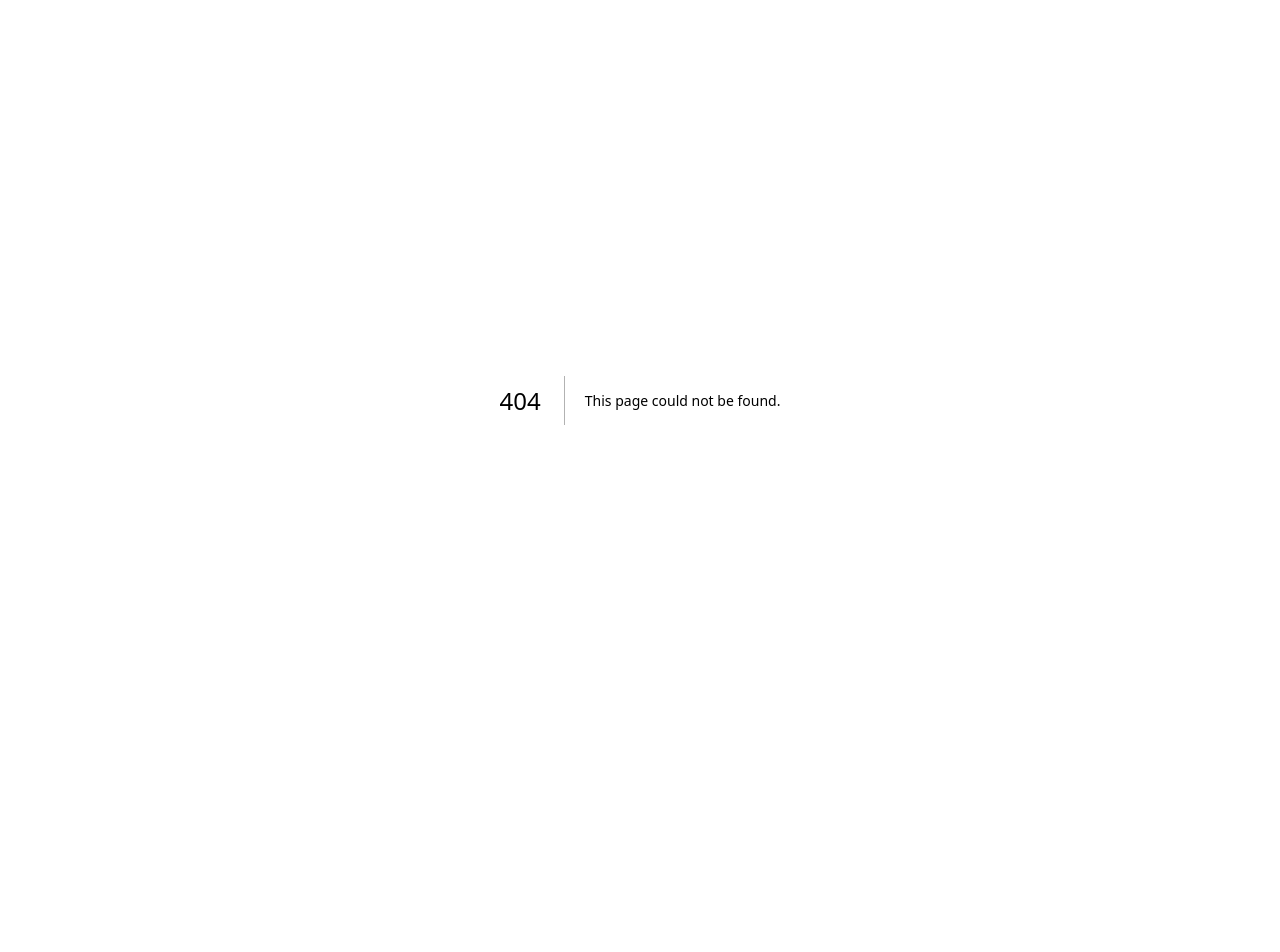
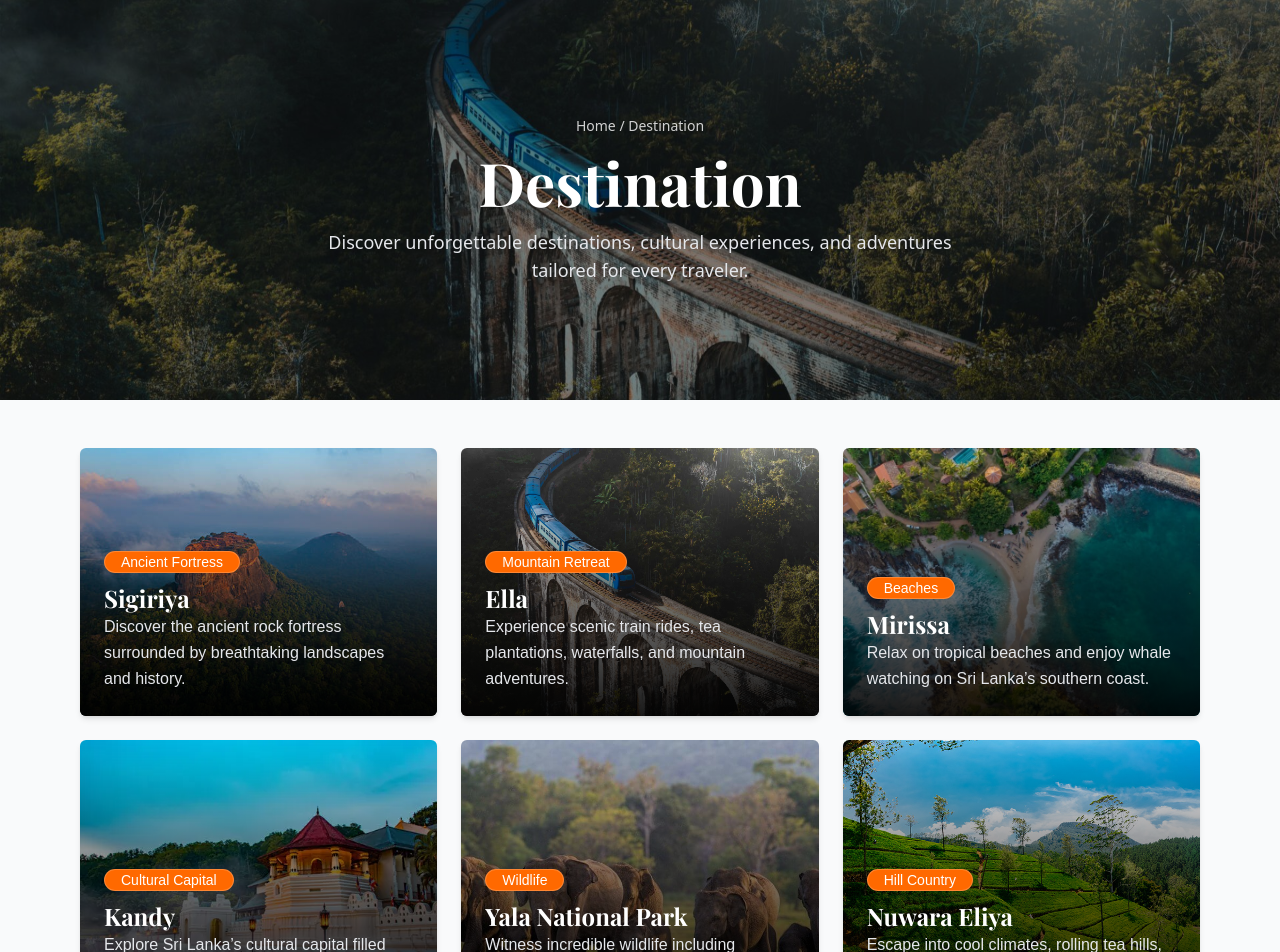
Before and after one commit to lahirulakmal23/cylone_travel, a Next.js app: page /destination in a window 1280 px wide. Before the commit this address had no page. Shown: the top 952 px of the page. Before the commit the page ends 800 px from the top, so only its background shows below. Built offline with nearby package versions, Linux system fonts and the light colour scheme; a web font is replaced by a local one.

Commit message:
Add DestinationCard component and integrate it into ToursPage

```diff
--- /dev/null
+++ b/app/componets/DestinationCard.tsx
@@ -0,0 +1,128 @@
+"use client";
+
+import Image from "next/image";
+
+
+type Destination = {
+  id: number;
+  title: string;
+  description: string;
+  label: string;
+  image: string;
+};
+
+const destinations: Destination[] = [
+  {
+    id: 1,
+    title: "Sigiriya",
+    label: "Ancient Fortress",
+    description:
+      "Discover the ancient rock fortress surrounded by breathtaking landscapes and history.",
+    image:"/images/sigiriya.jpg",
+  },
+  {
+    id: 2,
+    title: "Ella",
+    label: "Mountain Retreat",
+    description:
+      "Experience scenic train rides, tea plantations, waterfalls, and mountain adventures.",
+    image:"/images/nine-arch.jpg"
+      ,
+  },
+  {
+    id: 3,
+    title: "Mirissa",
+    label: "Beaches",
+    description:
+      "Relax on tropical beaches and enjoy whale watching on Sri Lanka’s southern coast.",
+    image:"/images/beaches.jpeg"
+      ,
+  },
+  {
+    id: 4,
+    title: "Kandy",
+    label: "Cultural Capital",
+    description:
+      "Explore Sri Lanka’s cultural capital filled with temples, lakes, and traditions.",
+    image:"/images/dalada_maligiwa.webp",
+  },
+  {
+    id: 5,
+    title: "Yala National Park",
+    label: "Wildlife",
+    description:
+      "Witness incredible wildlife including elephants and leopards in natural habitats.",
+    image:"/images/wildlife.jpg",
+  },
+  {
+    id: 6,
+    title: "Nuwara Eliya",
+    label: "Hill Country",
+    description:
+      "Escape into cool climates, rolling tea hills, and colonial charm in the hill country.",
+    image:"/images/nuwara-eliya-3.jpg",
+  },
+];
+
+export default function DestinationCard() {
+  return (
+    <section className="py-12 bg-gray-50">
+        <div className="lg:mx-12   px-4 sm:px-6 lg:px-8">
+            {/* Header */}
+
+        {/* GRID */}
+        <div className="grid grid-cols-1 sm:grid-cols-2 lg:grid-cols-3 gap-6 md:gap-6">
+
+          {destinations.map((destination: Destination) => (
+            <div
+              key={destination.id}
+              className="group relative overflow-hidden rounded-md shadow-md hover:shadow-2xl transition-all duration-300 hover:scale-[1.02]"
+            >
+
+              {/* IMAGE CONTAINER */}
+              <div className="relative aspect-[4/4] sm:aspect-[4/2] lg:aspect-[16/12]">
+
+                <Image
+                  src={destination.image}
+                  alt={destination.title}
+                  fill
+                  className="object-cover group-hover:scale-110 transition-transform duration-500"
+                />
+
+                {/* DARK OVERLAY */}
+                <div className="absolute inset-0 bg-gradient-to-t from-black/90 via-black/50 to-transparent " />
+
+                {/* CONTENT */}
+                <div className="absolute inset-0 flex flex-col justify-end p-4 sm:p-6 ">
+
+                     {/* Explore Button */}
+                  <div className="mt-5">
+                    <button className="inline-flex items-center  bg-orange-500 backdrop-blur-md text-white px-4 py-0.9 rounded-full text-sm font-medium border border-white/20 hover:bg-white hover:text-[#1A2B49] transition-all duration-300">
+                      {destination.label}
+
+                    </button>
+                  </div>
+
+                  <div>
+
+                  <h3 className="text-xl sm:text-2xl font-bold text-white mt-2  font-[family-name:var(--font-playfair)]">
+                    {destination.title}
+                  </h3>
+                    </div>
+
+                <div>
+                  <p className="text-sm sm:text-base text-gray-200 leading-relaxed">
+                    {destination.description}
+                  </p>
+                </div>
+
+                </div>
+              </div>
+            </div>
+          ))}
+        </div>
+
+        </div>
+    </section>
+  )
+};
--- /dev/null
+++ b/app/destination/page.tsx
@@ -0,0 +1,40 @@
+"use client";
+
+import Image from "next/image";
+import Destinationcard from "../componets/DestinationCard";
+
+export default function ToursPage() {
+  return (
+    <>
+      <section className="relative h-[300px] md:h-[400px] overflow-hidden font-sans">
+        <Image
+          src="/images/slide7.jpg"
+          alt="Tours Banner"
+          fill
+          priority
+          sizes="100vw"
+          className="object-cover"
+        />
+
+        <div className="absolute inset-0 bg-black/50" />
+
+        <div className="absolute inset-0 flex flex-col items-center justify-center px-4 text-center">
+          <p className="mb-4 text-sm font-medium text-white/80">
+            Home / Destination
+          </p>
+
+          <h1 className="text-4xl font-bold text-white md:text-6xl font-[family-name:var(--font-playfair)]">
+            Destination
+          </h1>
+
+          <p className="mt-4 max-w-2xl text-sm text-gray-200 md:text-lg">
+            Discover unforgettable destinations, cultural experiences,
+            and adventures tailored for every traveler.
+          </p>
+        </div>
+      </section>
+
+      <Destinationcard />
+    </>
+  );
+}
```
